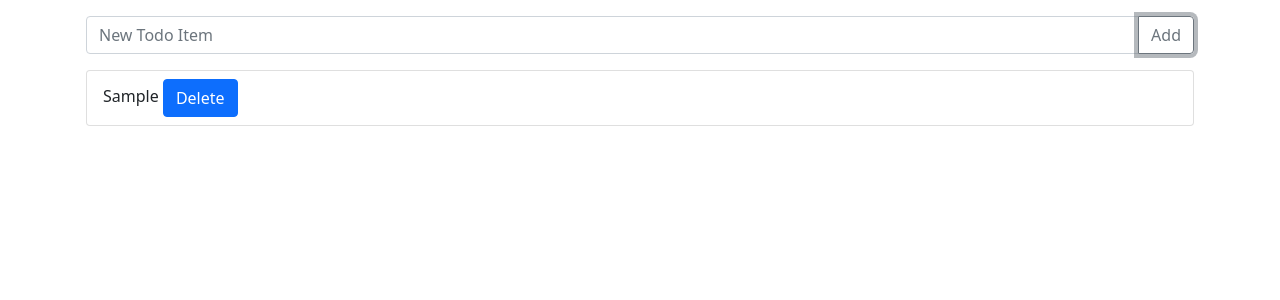
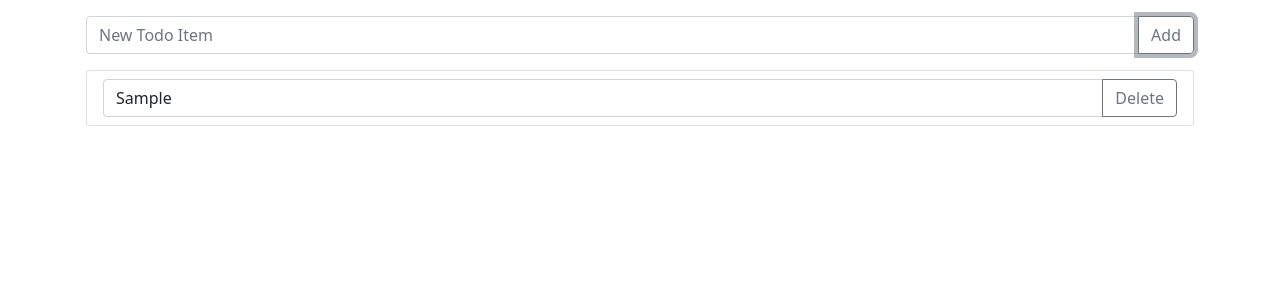
Before and after one commit to romanlryji/agile-react, a React (Create React App) app: page / in a window 1280 px wide. Both pictures are taken after typing "Sample" into the empty fields and a click on the button "Add". Shown: the top 300 px of the page. Built offline with nearby package versions, Linux system fonts and the light colour scheme.

Commit message:
TodoItem as InputGroup

```diff
--- a/src/components/TodoItem.js
+++ b/src/components/TodoItem.js
@@ -1,11 +1,23 @@
-// import InputGroup from 'react-bootstrap/InputGroup'
+import InputGroup from 'react-bootstrap/InputGroup'
+import FormControl from 'react-bootstrap/FormControl'
 import Button from 'react-bootstrap/Button'
 
 const TodoItem = props => {
   const { completed, id, title } = props.todo
 
   return (
-    <div>{title} <Button onClick={() => { props.deleteTodoFunc(id) }}>Delete</Button></div>
+    <InputGroup>
+      <FormControl
+        value={title}
+      />
+      <Button
+        variant="outline-secondary"
+        id="button-addon2"
+        onClick={() => { props.deleteTodoFunc(id) }}
+      >
+        Delete
+      </Button>
+    </InputGroup>
   )
 }
 
```
